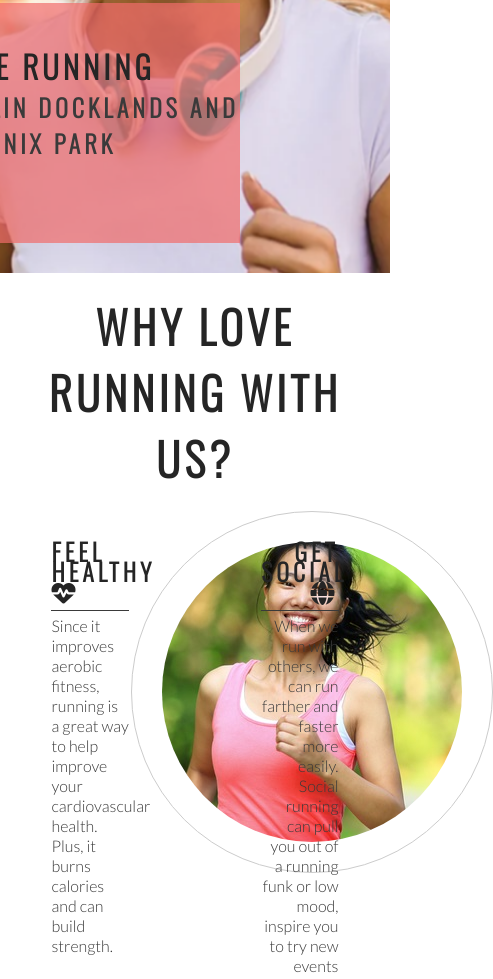
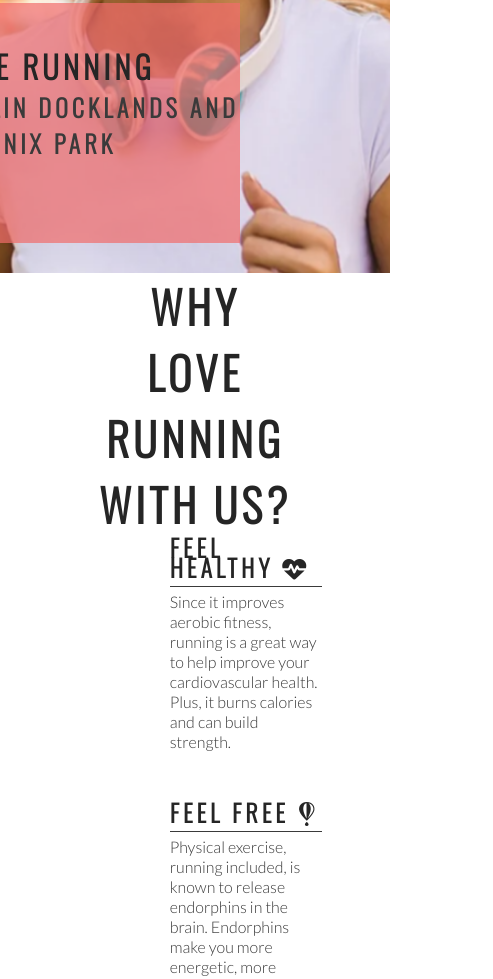
Before and after one commit to uchenna631/love-running, a plain HTML site: page index.html in a window 390 px wide. Shown: the part 477-1456 px from the top of the page, 493 px wide, since content can reach past the window. Drawn offline with nearby package versions, Linux system fonts and the light colour scheme.

Commit message:
style ethos section for screen size of 1235px)

```diff
--- a/assets/css/style.css
+++ b/assets/css/style.css
@@ -242,3 +242,33 @@ footer {
 #photos img {
     width: 100%;
 }
+
+/* media querry */
+
+/* For large to medium screen sizes up to 1200px and down */
+
+@media screen and (max-width:1235px) {
+    #club-ethos {
+        width: 65%;
+        height: 1200px;
+        margin: 0 auto;
+    }
+
+    #welcome {
+        padding: 0 30px;
+        margin: 0;
+    }
+
+    #left-about, #right-about {
+        width: 100%;
+        float: left;
+        padding: 0;
+    }
+
+    #center-about {
+        clear: both;
+        width: 100%;
+        float: left;
+        padding: 0;
+    }
+}
```
